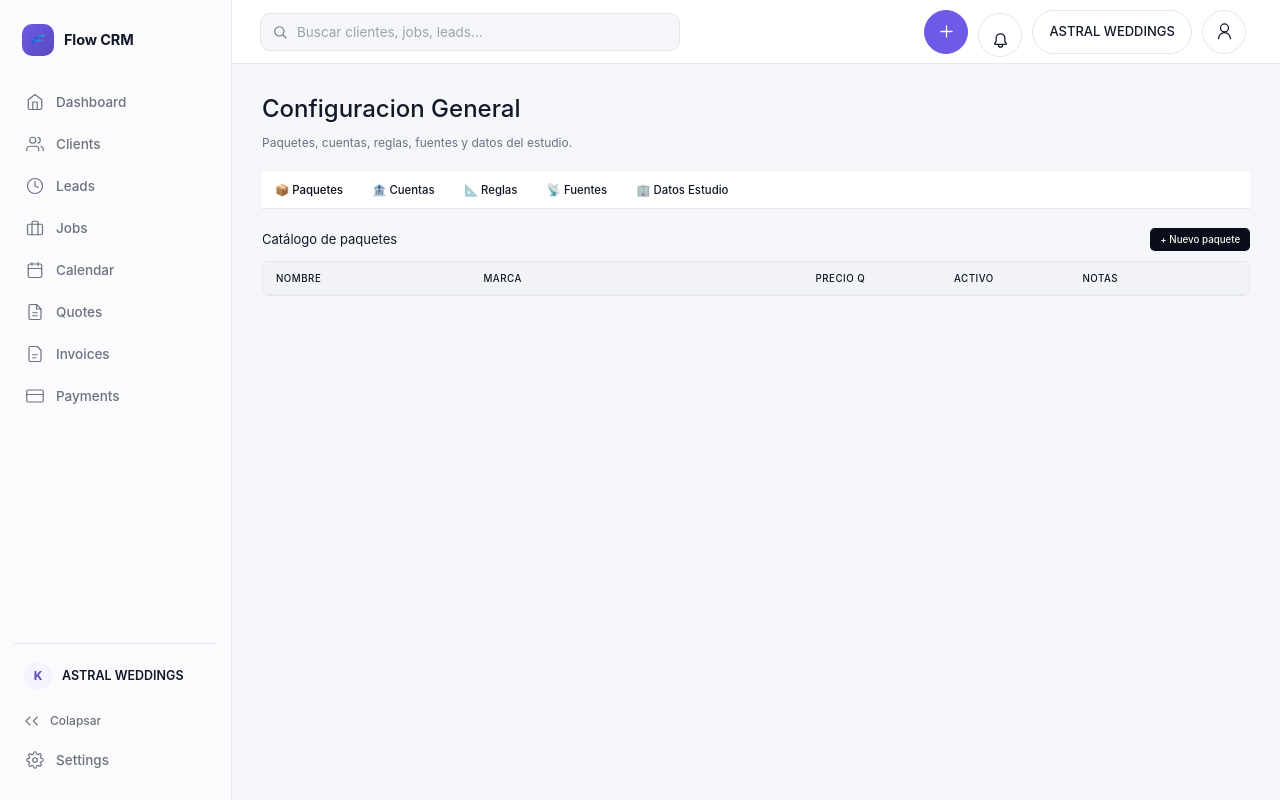
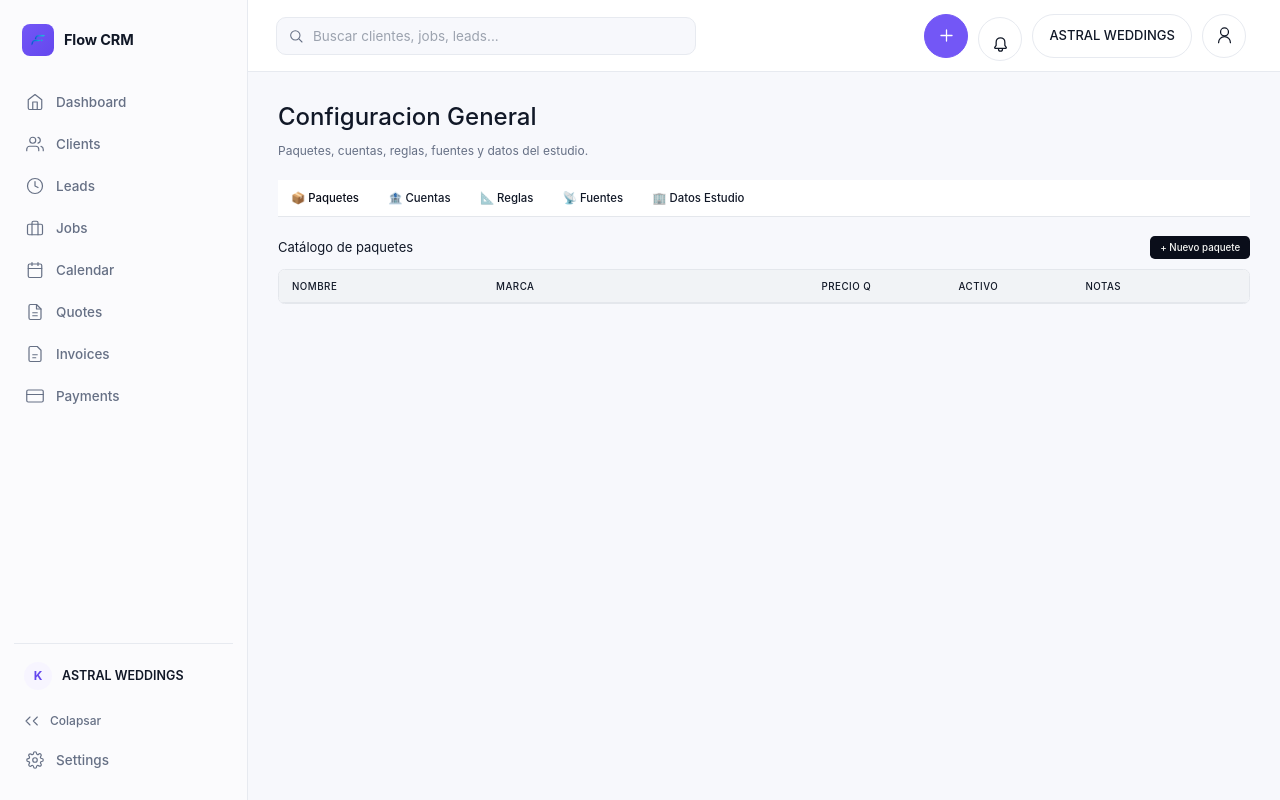
Before and after one commit to Norkevin/crm-norkevin, a Python web app: template templates/configuracion.html in a window 1280 px wide. Run offline with Jinja, Linux system fonts and the light colour scheme; the template is opened without the code that fills it, so the values that code supplies are empty; some libraries are stand-ins or nearby versions.

Commit message:
feat: adopta tokens exactos del brief de rediseno integral (Etapa A)
Actualiza :root con los valores exactos de paleta/radios/sombras/anchos que
Kevin definio (violeta #7357F6, fondo #F7F8FC, sidebar 248px, topbar 72px,
content-max 1540px, radios 8/12/16/20) manteniendo los nombres de variable
existentes para no romper los usos ya escritos en el resto de la app.
Primer paso de la Etapa A (tokens + AppShell) antes de pasar al resto de
pantallas, siguiendo el orden de trabajo pedido.

```diff
--- a/templates/base.html
+++ b/templates/base.html
@@ -25,58 +25,69 @@
 {% include "_tailwind_config.html" %}
 <style>
 :root {
-  /* v4: acento violeta/indigo -- Kevin senalo una referencia especifica
-     (dashboard SaaS lavanda) despues de ver el v3 en teal. Se mantiene el
-     *nombre* de la variable (--sn-green) para no romper los ~100+ usos
-     existentes, solo cambia el valor -- mismo patron que el cambio azul->
-     teal de la v1. */
-  --sn-green: #6D5AE6;
-  --sn-green-dark: #5849BE;
-  --sn-mint: #EDE9FE;
-  --sn-mint-soft: #F5F3FF;
+  /* v5: tokens exactos del brief de rediseno integral de Kevin -- se
+     mantienen los *nombres* de variable existentes (--sn-green, etc.) para
+     no romper los ~100+ usos ya escritos en toda la app, pero los valores
+     ahora son los que Kevin definio explicitamente (paleta, radios,
+     sombras, anchos). Mismo patron de "cambiar el valor, no el nombre" que
+     v1-v4. */
+  --sn-green: #7357F6;
+  --sn-green-dark: #6447EE;
+  --sn-green-active: #5638DC;
+  --sn-mint: #F0EDFF;
+  --sn-mint-soft: #F7F5FF;
   --sn-ink: #111827;
-  --sn-muted: #6B7280;
-  --sn-soft: #9CA3AF;
-  --sn-line: #E4E7EC;
-  --sn-line-dark: #DCE0E7;
-  --sn-row: #F6F7F9;
-  --sn-panel: #F6F7F9;
+  --sn-muted: #667085;
+  --sn-soft: #98A2B3;
+  --sn-disabled: #B5BDC9;
+  --sn-line: #E7EAF0;
+  --sn-line-dark: #D7DCE5;
+  --sn-row: #F4F5F9;
+  --sn-panel: #F4F5F9;
   --sn-white: #ffffff;
-  --sn-yellow: #f59e0b;
+  --sn-yellow: #F59E0B;
+  --sn-yellow-soft: #FFF5DF;
   --sn-pink: #f43f5e;
-  --sn-cyan: #06b6d4;
-  --sn-blue: #0284C7;
-  --sn-red: #dc2626;
-  /* v2: fondo plano gris-lavanda palido (Notion/Linear) en vez del
-     gradiente diagonal de v1 -- Kevin: 'se siente demasiado plano/basico,
-     falta que se note un sistema de diseno real'. */
-  --sn-canvas: #F5F6FA;
+  --sn-cyan: #4F7CFF;
+  --sn-cyan-soft: #EDF2FF;
+  --sn-blue: #4F7CFF;
+  --sn-red: #EF5B5B;
+  --sn-red-soft: #FEEEEE;
+  --sn-success: #2FB66D;
+  --sn-success-soft: #EAF8F0;
+  /* Fondo general de la app -- Kevin: "fondo muy claro" en el brief. */
+  --sn-canvas: #F7F8FC;
   /* Niveles de superficie -- separados de --sn-white/--sn-row para que el
      tema oscuro pueda distinguir tarjeta vs input vs hover sin que todo
-     colapse al mismo gris (ver seccion 1 del feedback de Kevin). */
-  --sn-surface-2: #F3F4F6;
-  --sn-surface-hover: #F6F7F9;
-  --sn-focus-ring: rgba(109, 90, 230, .15);
-  --sn-shadow-soft: rgba(16, 24, 40, .06);
-  --sn-shadow-card: rgba(16, 24, 40, .10);
+     colapse al mismo gris. */
+  --sn-surface-2: #F4F5F9;
+  --sn-surface-hover: #F8F7FF;
+  --sn-focus-ring: rgba(115, 87, 246, .15);
+  --sn-shadow-soft: rgba(16, 24, 40, .04);
+  --sn-shadow-card: rgba(16, 24, 40, .045);
   --sn-overlay: rgba(15, 18, 22, .6);
-  /* v2: escala real de elevacion para que las tarjetas "floten" por sombra
-     en vez de por borde grueso -- reemplaza el radio/sombra unico de v1. */
-  --sn-shadow-resting: 0 1px 2px rgba(16, 24, 40, .04), 0 1px 3px rgba(16, 24, 40, .08);
-  --sn-shadow-hover: 0 4px 12px rgba(16, 24, 40, .10), 0 2px 6px rgba(16, 24, 40, .06);
-  --sn-radius-sm: 10px;
-  --sn-radius-md: 14px;
-  --sn-radius-lg: 18px;
-  /* v2: contenedor con ancho maximo -- Kevin: 'en un monitor de 27" todo
-     se estira de extremo a extremo y se ve vacio/desordenado'. */
-  --content-max: 1360px;
-  /* v2: sidebar clara con icono+texto (reemplaza la oscura solo-icono de
-     v1, que no calzaba con las referencias reales que compartio Kevin). */
-  --sn-sidebar-width: 232px;
+  /* Escala de elevacion segun brief: shadow-xs/sm/card/modal. */
+  --sn-shadow-resting: 0 1px 2px rgba(16, 24, 40, .03), 0 3px 10px rgba(16, 24, 40, .04);
+  --sn-shadow-hover: 0 8px 24px rgba(16, 24, 40, .045);
+  --sn-shadow-modal: 0 24px 80px rgba(16, 24, 40, .16);
+  --sn-radius-sm: 8px;
+  --sn-radius-md: 12px;
+  --sn-radius-lg: 16px;
+  --sn-radius-xl: 20px;
+  /* Contenedor con ancho maximo -- brief pide 1540px para contenido normal,
+     1180px para lectura (documentos/formularios), 1320px para detalle. */
+  --content-max: 1540px;
+  --content-readable: 1180px;
+  --content-detail: 1320px;
+  --page-padding-x: 40px;
+  --page-padding-y: 32px;
+  /* Sidebar clara con icono+texto, ancho del brief (248px). */
+  --sn-sidebar-width: 248px;
   --sn-sidebar-bg: #FBFBFD;
   --sn-sidebar-ink: var(--sn-muted);
   --sn-sidebar-active-bg: var(--sn-mint-soft);
   --sn-sidebar-hover: var(--sn-surface-hover);
+  --sn-topbar-height: 72px;
 }
 
 /* Kevin: 'ver todo en modo oscuro para cuando trabajo de noche no
@@ -150,7 +161,7 @@ svg[stroke="currentColor"] rect {
   position: sticky;
   top: 0;
   z-index: 10000;
-  height: 64px;
+  height: var(--sn-topbar-height);
   display: grid;
   grid-template-columns: 220px minmax(0, 1fr) 300px;
   align-items: center;
```
